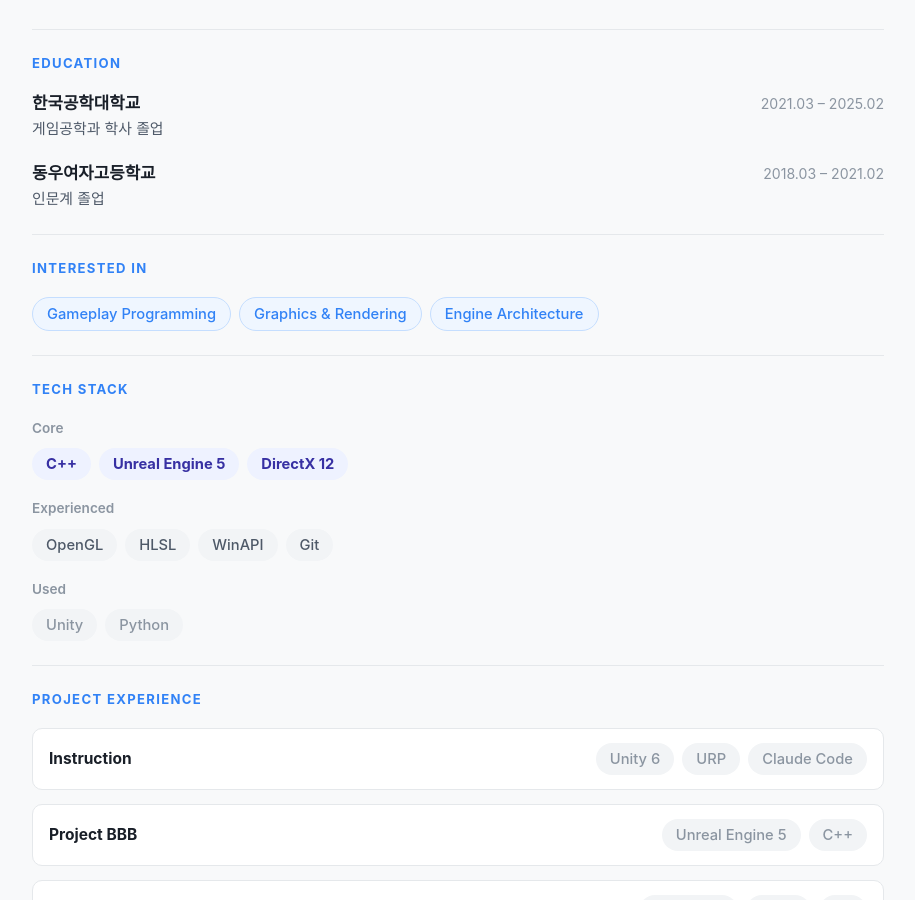
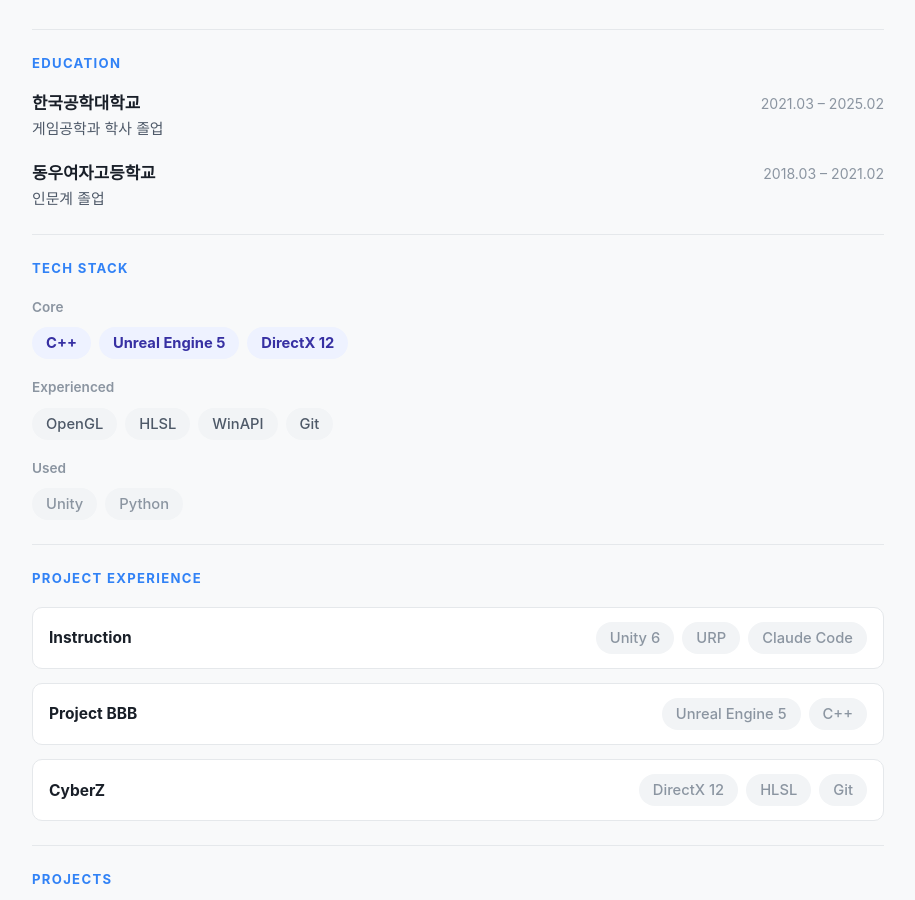
Before and after one commit to KimJinsun610/KimJinsun610.github.io, a Jekyll site: the page index.html, which Jekyll copies as it is, in a window 1280 px wide and 900 px high, scrolled down 578 px. Shown: the whole window, without its empty margins (182-1097 px from the left). Built offline with Jekyll 4.4.1, drawn with Linux system fonts in a browser that asks for light colours; some web fonts are replaced; some of the changed text lies outside the part shown.

Commit message:
delete section

```diff
--- a/index.html
+++ b/index.html
@@ -64,18 +64,6 @@
         </div>
         <p class="edu-period">2018.03 – 2021.02</p>
       </div>
-    </div>
-  </section>
-
-  <hr class="divider">
-
-  <!-- ── Interested In ── -->
-  <section class="section">
-    <p class="section-eyebrow">Interested In</p>
-    <div class="tag-row">
-      <span class="tag tag-interest">Gameplay Programming</span>
-      <span class="tag tag-interest">Graphics & Rendering</span>
-      <span class="tag tag-interest">Engine Architecture</span>
     </div>
   </section>
 
@@ -218,7 +206,6 @@
           <div class="meta-row"><span class="meta-k">언어</span><span class="meta-v">C++</span></div>
           <div class="meta-row"><span class="meta-k">환경</span><span class="meta-v">Unreal Engine 5.8</span></div>
         </div>
-        <p class="status-note">※ 2026.07 이후 타 팀 프로젝트 참여로 인해 개발 일시 중단 중입니다.</p>
 
         <p class="card-sub">개발 개요</p>
         <p class="card-goal">UE5 C++ 개발 역량 강화를 목표로, 캐릭터 계층 구조부터 AI·디버프 시스템까지 직접 설계한 개인 프로젝트입니다.</p>
```
Also changed, not shown: projects/project-bbb.md (+1 -3 lines).
